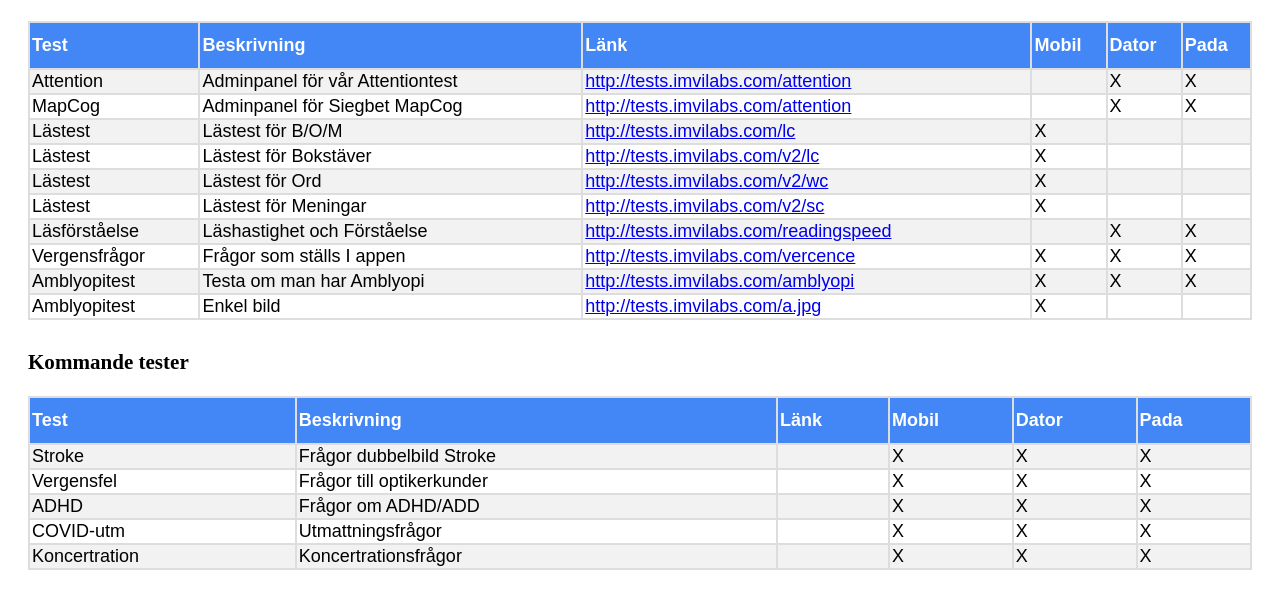
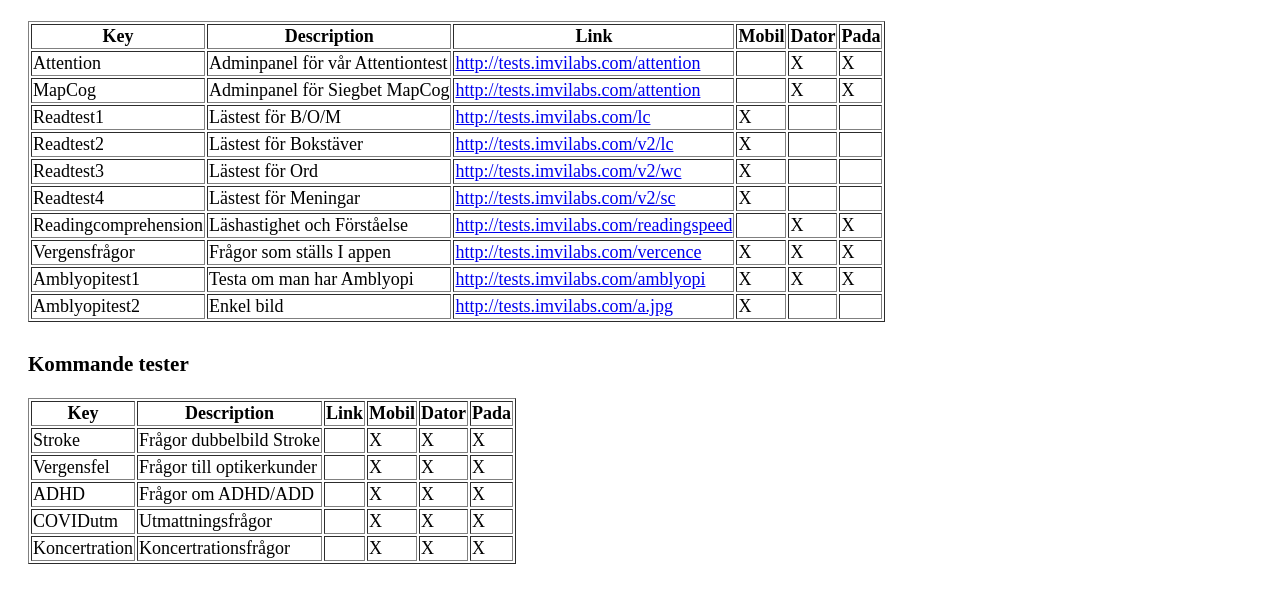
Before and after one commit to imvilabs/testlist, a plain HTML site: page index.html in a window 1280 px wide. Shown: the part 97-706 px from the top of the page. Drawn offline with Linux system fonts and the light colour scheme.

Commit message:
turn table into object

```diff
--- a/index.html
+++ b/index.html
@@ -2,178 +2,24 @@
 <html lang="en">
 <head>
     <meta charset="UTF-8">
-    <meta name="viewport" content="width=device-width, initial-scale=1.0">
+    <meta name="viewport" content="width=device-width,initial-scale=1,maximum-scale=1,user-scalable=no"/>
     <link rel="stylesheet" href="./style/style.css">
+    <script src="index.js" defer></script>
     <title>Testpage</title>
-    <meta name="viewport" content="width=device-width, initial-scale=1.0">
+
 </head>
 <body>
     <header>
         <h1>Testsida</h1>
     </header>
     <main>
-        <div>
-            <table id="table">
-                <tr>
-                  <th>Test</th>
-                  <th>Beskrivning</th>
-                  <th>Länk</th>
-                  <th>Mobil</th>
-                  <th>Dator</th>
-                  <th>Pada</th>
-                </tr>
 
-                <tr>
-                    <td id="name">Attention</td>
-                    <td>Adminpanel för vår Attentiontest</td>
-                    <td><a href="http://tests.imvilabs.com/attention">http://tests.imvilabs.com/attention</a></td>
-                    <td></td>
-                    <td>X</td>
-                    <td>X</td>
-                </tr>
-
-                <tr>
-                    <td id="name">MapCog</td>
-                    <td>Adminpanel för Siegbet MapCog</td>
-                    <td><a href="http://tests.imvilabs.com/attention">http://tests.imvilabs.com/attention</a></td>
-                    <td></td>
-                    <td>X</td>
-                    <td>X</td>
-                </tr>
-
-                <tr>
-                    <td id="name">Lästest</td>
-                    <td>Lästest för B/O/M</td>
-                    <td><a href="http://tests.imvilabs.com/lc">http://tests.imvilabs.com/lc</a></td>
-                    <td>X</td>
-                    <td></td>
-                    <td></td>
-                </tr>
-
-                <tr>
-                    <td id="name">Lästest</td>
-                    <td>Lästest för Bokstäver</td>
-                    <td><a href="http://tests.imvilabs.com/v2/lc">http://tests.imvilabs.com/v2/lc</a></td>
-                    <td>X</td>
-                    <td></td>
-                    <td></td>
-                </tr>
-
-                <tr>
-                    <td id="name">Lästest</td>
-                    <td>Lästest för Ord</td>
-                    <td><a href="http://tests.imvilabs.com/v2/wc">http://tests.imvilabs.com/v2/wc</a></td>
-                    <td>X</td>
-                    <td></td>
-                    <td></td>
-                </tr>
-
-                <tr>
-                    <td id="name">Lästest</td>
-                    <td>Lästest för Meningar</td>
-                    <td><a href="http://tests.imvilabs.com/v2/sc">http://tests.imvilabs.com/v2/sc</a></td>
-                    <td>X</td>
-                    <td></td>
-                    <td></td>
-                </tr>
-
-                <tr>
-                    <td id="name">Läsförståelse</td>
-                    <td>Läshastighet och Förståelse</td>
-                    <td><a href="http://tests.imvilabs.com/readingspeed">http://tests.imvilabs.com/readingspeed</a></td>
-                    <td></td>
-                    <td>X</td>
-                    <td>X</td>
-                </tr>
-
-                <tr>
-                    <td id="name">Vergensfrågor</td>
-                    <td>Frågor som ställs I appen</td>
-                    <td><a href="http://tests.imvilabs.com/vercence">http://tests.imvilabs.com/vercence</a></td>
-                    <td>X</td>
-                    <td>X</td>
-                    <td>X</td>
-                </tr>
-
-                <tr>
-                    <td id="name">Amblyopitest</td>
-                    <td>Testa om man har Amblyopi</td>
-                    <td><a href="http://tests.imvilabs.com/amblyopi">http://tests.imvilabs.com/amblyopi</a></td>
-                    <td>X</td>
-                    <td>X</td>
-                    <td>X</td>
-                </tr>
-
-                <tr>
-                    <td id="name">Amblyopitest</td>
-                    <td>Enkel bild</td>
-                    <td><a href="http://tests.imvilabs.com/a.jpg">http://tests.imvilabs.com/a.jpg</a></td>
-                    <td>X</td>
-                    <td></td>
-                    <td></td>
-                </tr>
-            </table>
-        </div>
+        <div id="testlist"></div>
 
         <h3>Kommande tester</h3>
 
-        <div>
+        <div id="comingtests"></div>
 
-            <table id="table">
-                <tr>
-                  <th>Test</th>
-                  <th>Beskrivning</th>
-                  <th>Länk</th>
-                  <th>Mobil</th>
-                  <th>Dator</th>
-                  <th>Pada</th>
-                </tr>
-                <tr>
-                    <td>Stroke</td>
-                    <td>Frågor dubbelbild Stroke</td>
-                    <td><a href=""></a></td>
-                    <td>X</td>
-                    <td>X</td>
-                    <td>X</td>
-                </tr>
-
-                <tr>
-                    <td>Vergensfel</td>
-                    <td>Frågor till optikerkunder</td>
-                    <td><a href=""></a></td>
-                    <td>X</td>
-                    <td>X</td>
-                    <td>X</td>
-                </tr>
-
-                <tr>
-                    <td>ADHD</td>
-                    <td>Frågor om ADHD/ADD</td>
-                    <td><a href=""></a></td>
-                    <td>X</td>
-                    <td>X</td>
-                    <td>X</td>
-                </tr>
-
-                <tr>
-                    <td>COVID-utm</td>
-                    <td>Utmattningsfrågor</td>
-                    <td><a href=""></a></td>
-                    <td>X</td>
-                    <td>X</td>
-                    <td>X</td>
-                </tr>
-
-                <tr>
-                    <td>Koncertration</td>
-                    <td>Koncertrationsfrågor</td>
-                    <td><a href=""></a></td>
-                    <td>X</td>
-                    <td>X</td>
-                    <td>X</td>
-                </tr>
-            </table>
-        </div>
     </main>
 </body>
 </html>
--- /dev/null
+++ b/index.js
@@ -0,0 +1,172 @@
+
+const list = {
+    Attention: {
+        description: "Adminpanel för vår Attentiontest",
+        link: "http://tests.imvilabs.com/attention",
+        mobil: "",
+        dator: "X",
+        pada: "X",
+    },
+    MapCog: {
+        description: "Adminpanel för Siegbet MapCog",
+        link: "http://tests.imvilabs.com/attention",
+        mobil: "",
+        dator: "X",
+        pada: "X",
+    },
+    Readtest1: {
+        description: "Lästest för B/O/M",
+        link: "http://tests.imvilabs.com/lc",
+        mobil: "X",
+        dator: "",
+        pada: "",
+    },
+    Readtest2: {
+        description: "Lästest för Bokstäver",
+        link: "http://tests.imvilabs.com/v2/lc",
+        mobil: "X",
+        dator: "",
+        pada: "",
+    },
+    Readtest3: {
+        description: "Lästest för Ord",
+        link: "http://tests.imvilabs.com/v2/wc",
+        mobil: "X",
+        dator: "",
+        pada: "",
+    },
+    Readtest4: {
+        description: "Lästest för Meningar",
+        link: "http://tests.imvilabs.com/v2/sc",
+        mobil: "X",
+        dator: "",
+        pada: "",
+    },
+    Readingcomprehension: {
+        description: "Läshastighet och Förståelse",
+        link: "http://tests.imvilabs.com/readingspeed",
+        mobil: "",
+        dator: "X",
+        pada: "X",
+    },
+    Vergensfrågor: {
+        description: "Frågor som ställs I appen",
+        link: "http://tests.imvilabs.com/vercence",
+        mobil: "X",
+        dator: "X",
+        pada: "X",
+    },
+    Amblyopitest1: {
+        description: "Testa om man har Amblyopi",
+        link: "http://tests.imvilabs.com/amblyopi",
+        mobil: "X",
+        dator: "X",
+        pada: "X",
+    },
+    Amblyopitest2: {
+        description: "Enkel bild",
+        link: "http://tests.imvilabs.com/a.jpg",
+        mobil: "X",
+        dator: "",
+        pada: "",
+    },
+};
+
+const entries = Object.entries(list);
+
+let table = `<table border="1">
+<thead>
+<tr>
+<th>Key</th>
+<th>Description</th>
+<th>Link</th>
+<th>Mobil</th>
+<th>Dator</th>
+<th>Pada</th>
+</tr>
+</thead>
+<tbody>`;
+
+entries.forEach(([key, value]) => {
+    table += `<tr>
+        <td>${key}</td>
+        <td>${value.description}</td>
+        <td><a href="${value.link}">${value.link}</a></td>
+        <td>${value.mobil}</td>
+        <td>${value.dator}</td>
+        <td>${value.pada}</td>
+    </tr>`;
+});
+
+table += "</tbody></table>";
+
+const testlist = document.getElementById("testlist").innerHTML=table
+
+
+
+const coming = {
+    Stroke: {
+        description: "Frågor dubbelbild Stroke",
+        link: "",
+        mobil: "X",
+        dator: "X",
+        pada: "X",
+    },
+    Vergensfel: {
+        description: "Frågor till optikerkunder",
+        link: "",
+        mobil: "X",
+        dator: "X",
+        pada: "X",
+    },
+    ADHD: {
+        description: "Frågor om ADHD/ADD",
+        link: "",
+        mobil: "X",
+        dator: "X",
+        pada: "X",
+    },
+    COVIDutm: {
+        description: "Utmattningsfrågor",
+        link: "",
+        mobil: "X",
+        dator: "X",
+        pada: "X",
+    },
+    Koncertration: {
+        description: "Koncertrationsfrågor",
+        link: "",
+        mobil: "X",
+        dator: "X",
+        pada: "X",
+    },
+};
+
+
+let comingTable = `<table id='comingTable' border='1'>
+<thead>
+<tr>
+<th>Key</th>
+<th>Description</th>
+<th>Link</th>
+<th>Mobil</th>
+<th>Dator</th>
+<th>Pada</th>
+</tr>
+</thead>
+<tbody>`;
+
+Object.entries(coming).forEach(([key, value]) => {
+    comingTable += `<tr>
+        <td>${key}</td>
+        <td>${value.description}</td>
+        <td><a href="${value.link}">${value.link}</a></td>
+        <td>${value.mobil}</td>
+        <td>${value.dator}</td>
+        <td>${value.pada}</td>
+    </tr>`;
+});
+
+comingTable += "</tbody></table>";
+
+const comingtest= document.getElementById("comingtests").innerHTML= comingTable;
--- a/style/style.css
+++ b/style/style.css
@@ -6,7 +6,6 @@
   /* För mobiler */
   @media (max-width: 768px) {
     body {
-        width: 80%;
       font-size: 16px;
       padding: 10px;
     }
```
Also changed, not shown: module/coming.js (added).
